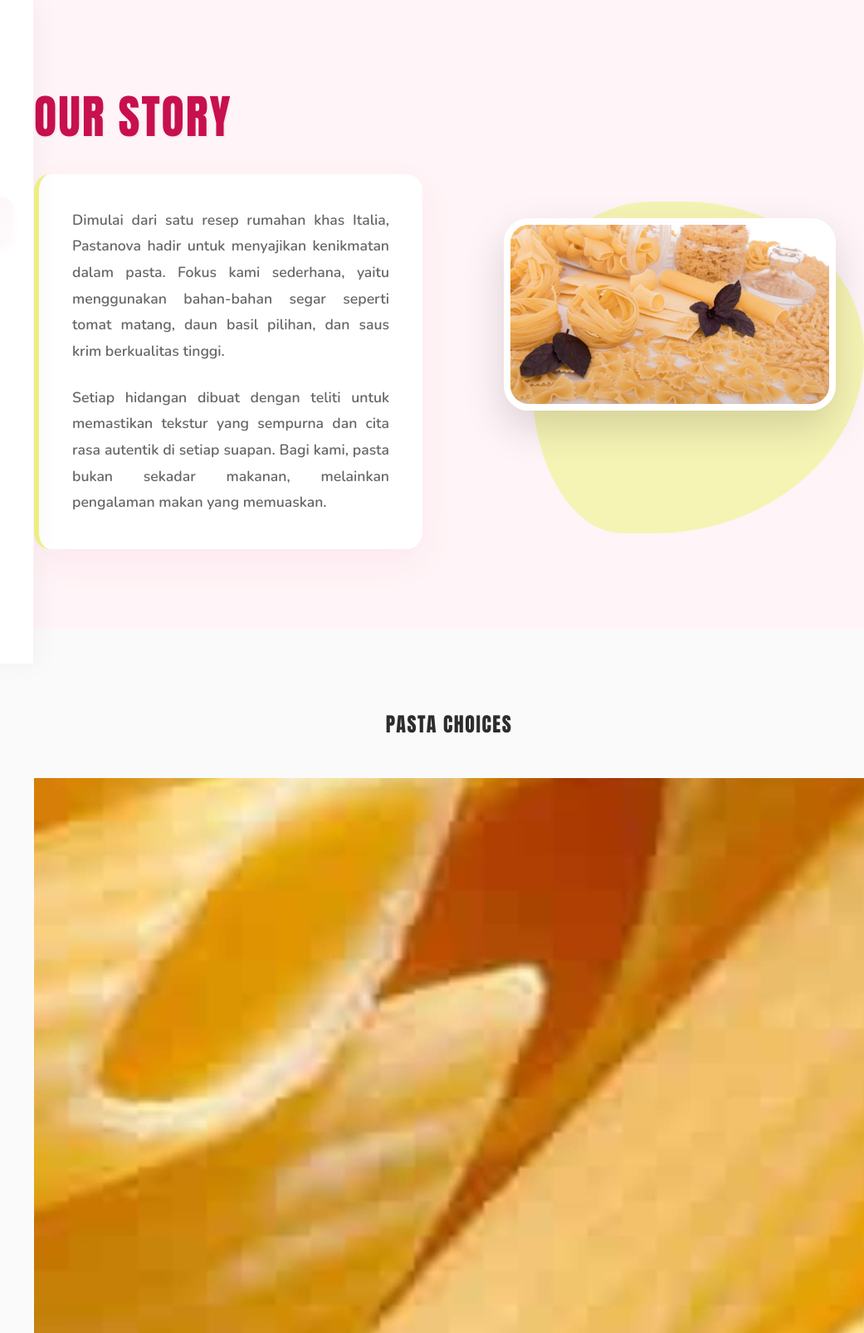
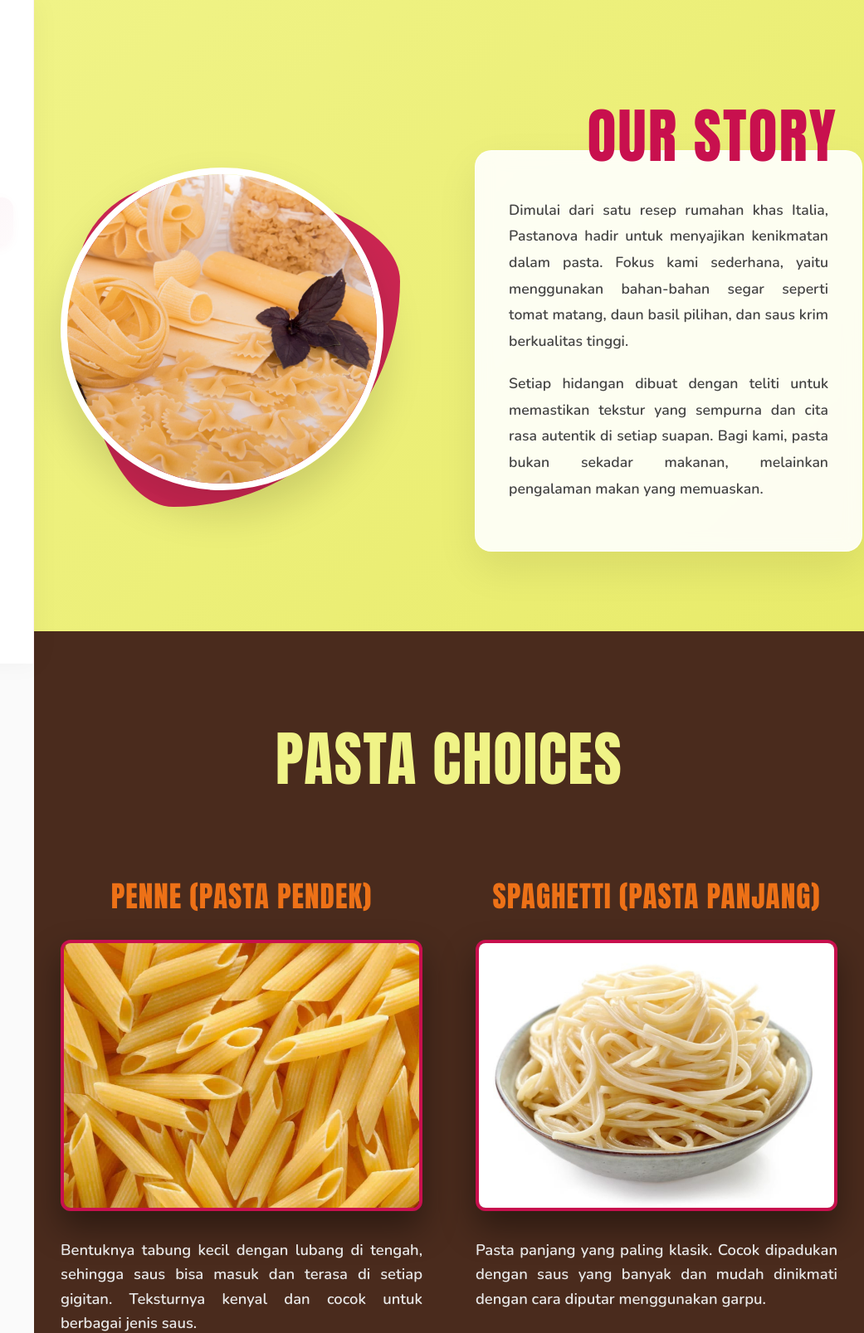
Before and after one commit to tobslayerr/pastanova-web, a plain HTML site: page about-us/index.html in a window 1280 px wide. Shown: the top 1607 px of the page at 83% size, 239-1280 px from the left. Drawn offline with nearby package versions, Linux system fonts and the light colour scheme.

Commit message:
Update about.css

```diff
--- a/about.css
+++ b/about.css
@@ -1,47 +1,108 @@
 /* =========================================================
-   STORY SECTION
+   ABOUT US PAGE (about.css)
    ========================================================= */
-.story-section { padding: 6rem 0; background: #FFF4F7; position: relative; overflow: hidden; }
-.story-container { display: flex; align-items: center; justify-content: space-between; gap: 4rem; }
 
-.story-text { flex: 1; z-index: 2; }
-.story-text h2 { font-family: 'Anton', sans-serif; font-size: 3.5rem; color: var(--primary-pink); letter-spacing: 2px; margin-bottom: 1.5rem; text-shadow: 2px 2px 0 rgba(0,0,0,0.03); }
-.text-card { background: #fff; padding: 2.5rem; border-radius: 20px; box-shadow: 0 15px 45px rgba(200, 16, 78, 0.05); border-left: 6px solid var(--bg-yellow); }
-.text-card p { color: #666; font-size: 1.1rem; line-height: 1.8; font-weight: 600; margin-bottom: 1.5rem; }
-.text-card p:last-child { margin-bottom: 0; }
+/* --- 1. Story Section (Enhanced Layout) --- */
+.story-section {
+    background: linear-gradient(135deg, var(--bg-yellow) 0%, #E8EB6A 100%);
+    padding-top: 8rem;
+    padding-bottom: 6rem;
+    position: relative;
+}
+.story-container { display: flex; flex-direction: row-reverse; gap: 5rem; align-items: center; justify-content: space-between; }
 
-.story-image-wrapper { flex: 1; position: relative; display: flex; justify-content: center; }
-.blob-backdrop { position: absolute; width: 400px; height: 400px; background: var(--bg-yellow); border-radius: 40% 60% 70% 30% / 40% 50% 60% 50%; z-index: 0; animation: morph 8s ease-in-out infinite alternate; opacity: 0.6; top: -20px; right: 0; }
-.story-image { position: relative; z-index: 1; border-radius: 30px; overflow: hidden; box-shadow: 0 20px 50px rgba(0,0,0,0.15); border: 8px solid #fff; max-width: 400px; }
-.story-image img { width: 100%; height: auto; display: block; transition: 0.5s; }
-.story-image:hover img { transform: scale(1.05); }
+.story-text { flex: 1.2; position: relative; z-index: 2; }
+.story-text h2 {
+    color: var(--primary-pink);
+    font-size: 4.5rem;
+    line-height: 1;
+    margin-bottom: -1.2rem; /* Negatif margin agar menimpa card */
+    position: relative;
+    z-index: 2;
+    text-align: right; /* Teks rata kanan karena gambarnya di kiri */
+    font-family: 'Anton', sans-serif;
+    letter-spacing: 2px;
+}
 
-/* =========================================================
-   SAUCES & PASTA CHOICES SECTION
-   ========================================================= */
-.sauce-section { padding: 6rem 0; background: #FCFAFA; }
-.sauce-header { text-align: center; }
-.sauce-header h2 { font-family: 'Anton', sans-serif; font-size: 3.5rem; color: var(--bg-dark-brown); letter-spacing: 2px; }
+/* Glassmorphism Card Effect */
+.text-card {
+    background: rgba(255, 255, 255, 0.9);
+    backdrop-filter: blur(10px);
+    border: 1px solid rgba(255,255,255,0.5);
+    padding: 3.5rem 2.5rem 2.5rem;
+    border-radius: 20px;
+    box-shadow: 0 20px 50px rgba(0,0,0,0.08);
+    position: relative;
+    z-index: 1;
+    transform: translateX(30px); /* Efek Overlap sedikit ke arah gambar */
+}
+.text-card p { margin-bottom: 1.2rem; font-size: 1.1rem; color: #444; font-weight: 600; line-height: 1.8; }
 
-/* Grid Saus */
-.sauce-grid { display: grid; grid-template-columns: repeat(auto-fit, minmax(250px, 1fr)); gap: 2rem; }
-.sauce-card { background: #fff; border-radius: 20px; overflow: hidden; box-shadow: 0 10px 30px rgba(0,0,0,0.05); text-align: center; padding-bottom: 20px; transition: 0.3s; border: 2px solid transparent; }
-.sauce-card:hover { transform: translateY(-10px); border-color: var(--primary-pink); box-shadow: 0 15px 40px rgba(200, 16, 78, 0.1); }
-.sauce-card img { width: 100%; height: 200px; object-fit: cover; }
-.sauce-card h4 { font-family: 'Anton', sans-serif; font-size: 1.8rem; color: var(--primary-pink); margin: 15px 0 10px; letter-spacing: 1px; }
-.sauce-card p { color: #666; font-size: 0.95rem; font-weight: 600; line-height: 1.5; padding: 0 20px; }
+.story-image-wrapper { flex: 1; position: relative; max-width: 450px; width: 100%; z-index: 1; }
+.blob-backdrop {
+    position: absolute; width: 100%; height: 100%; top: 5%; left: 5%;
+    background-color: var(--primary-pink); border-radius: 30% 70% 70% 30% / 30% 30% 70% 70%;
+    z-index: 0; opacity: 0.9;
+}
+.story-image {
+    position: relative; z-index: 1; border-radius: 50%; overflow: hidden;
+    box-shadow: 0 25px 50px rgba(0,0,0,0.15); aspect-ratio: 1/1;
+    border: 8px solid #fff;
+}
+.story-image img { width: 100%; height: 100%; object-fit: cover; }
 
-/* Grid Pilihan Pasta */
-.pasta-grid { display: grid; grid-template-columns: repeat(auto-fit, minmax(280px, 1fr)); gap: 2rem; }
-.pasta-card { background: #FAFAFA; border-radius: 20px; padding: 20px; text-align: center; border: 2px solid transparent; transition: 0.3s; box-shadow: 0 5px 15px rgba(0,0,0,0.03); }
-.pasta-card:hover { border-color: var(--primary-pink); transform: translateY(-10px); background: #FFF; box-shadow: 0 15px 30px rgba(200, 16, 78, 0.1); }
-.pasta-card img { width: 100%; height: 200px; object-fit: cover; border-radius: 15px; margin-bottom: 1.5rem; }
-.pasta-card h4 { font-family: 'Anton', sans-serif; font-size: 1.5rem; color: var(--bg-dark-brown); margin-bottom: 10px; letter-spacing: 0.5px; }
-.pasta-card p { color: #666; font-size: 0.95rem; font-weight: 600; line-height: 1.5; }
 
-/* Responsiveness */
-@media (max-width: 968px) {
-    .story-container { flex-direction: column; text-align: center; }
-    .text-card { border-left: none; border-top: 6px solid var(--bg-yellow); text-align: left; }
-    .blob-backdrop { right: 50%; transform: translateX(50%); top: 0; }
+/* --- 2. Pasta Choices Section (Dark Theme) --- */
+.choices-section { background-color: var(--bg-dark-brown); padding: 6rem 2rem; }
+.choices-header { text-align: center; margin-bottom: 4rem; }
+.choices-header h2 { font-family: 'Anton', sans-serif; font-size: 4.5rem; color: var(--bg-yellow); text-transform: uppercase; }
+.choices-grid { display: grid; grid-template-columns: repeat(auto-fit, minmax(300px, 1fr)); gap: 4rem; width: 100%; }
+.choice-card { text-align: center; }
+.choice-card h3 { font-family: 'Anton', sans-serif; font-size: 2.2rem; color: var(--primary-orange); margin-bottom: 1.5rem; letter-spacing: 1px; }
+.choice-img-wrapper {
+    width: 100%; aspect-ratio: 4/3; overflow: hidden; border: 4px solid var(--primary-pink);
+    border-radius: 12px; margin-bottom: 2rem; box-shadow: 0 20px 40px rgba(0,0,0,0.4); transition: 0.4s ease;
 }
+.choice-card:hover .choice-img-wrapper { border-color: var(--bg-yellow); transform: translateY(-10px); }
+.choice-img-wrapper img { width: 100%; height: 100%; object-fit: cover; }
+.choice-card p { font-size: 1.15rem; font-weight: 600; line-height: 1.6; text-align: justify; color: #E8E8E8; }
+
+
+/* --- 3. Sauces Section --- */
+.sauce-section { background-color: #FCFAFA; padding: 6rem 0; }
+.sauce-container { display: flex; flex-direction: column; gap: 3rem; text-align: center; }
+.sauce-header h2 { font-family: 'Anton', sans-serif; font-size: 4.5rem; color: var(--primary-pink); line-height: 1.1; margin-bottom: 0.5rem; text-transform: uppercase; }
+
+/* Sauce Cards with Images */
+.sauce-grid { display: grid; grid-template-columns: repeat(auto-fit, minmax(240px, 1fr)); gap: 2rem; width: 100%; }
+.sauce-card {
+    background: #FFFFFF; padding: 1.5rem; border-radius: 20px; box-shadow: 0 10px 25px rgba(0,0,0,0.06);
+    transition: 0.4s cubic-bezier(0.2, 0.8, 0.2, 1); text-align: left; display: flex; flex-direction: column;
+    border-bottom: 5px solid transparent;
+}
+.sauce-card:hover {
+    transform: translateY(-10px);
+    box-shadow: 0 20px 40px rgba(0,0,0,0.12);
+    border-bottom: 5px solid var(--primary-pink);
+}
+.sauce-card img { width: 100%; aspect-ratio: 4/3; object-fit: cover; border-radius: 12px; margin-bottom: 1.5rem; box-shadow: 0 5px 15px rgba(0,0,0,0.1); }
+.sauce-card h4 { font-family: 'Anton', sans-serif; letter-spacing: 1px; font-size: 1.8rem; color: var(--primary-pink); margin-bottom: 0.5rem; line-height: 1; }
+.sauce-card p { font-size: 1rem; font-weight: 600; color: #555; line-height: 1.5; }
+
+/* --- Responsive Adjustments --- */
+@media (max-width: 1024px) {
+    .story-text h2, .sauce-header h2, .choices-header h2 { font-size: 3.5rem; }
+    .choice-card h3 { font-size: 1.8rem; }
+}
+@media (max-width: 850px) {
+    .story-container { flex-direction: column; }
+    .story-text { align-items: center; text-align: center; }
+    .story-text h2 { text-align: center; }
+    .text-card { transform: translateX(0); margin-top: -2rem; text-align: left; }
+    .story-image-wrapper { max-width: 80%; margin: 0 auto; }
+    .sauce-card { text-align: center; }
+}
+@media (max-width: 768px) {
+    .story-image-wrapper { max-width: 95%; }
+    .sauce-header h2, .choices-header h2 { font-size: 3rem; }
+}
```
